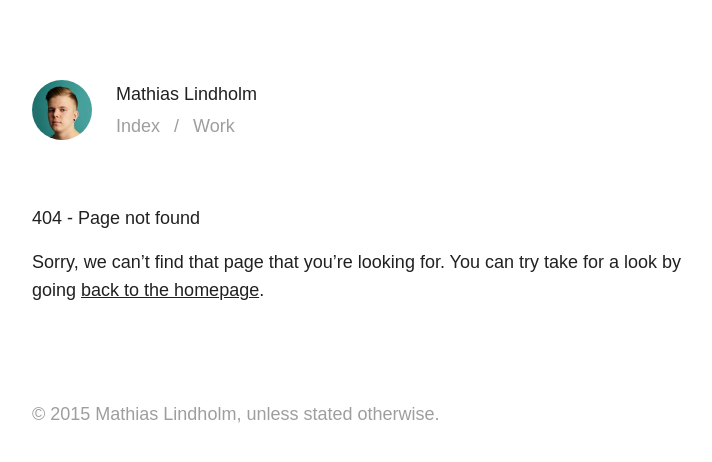
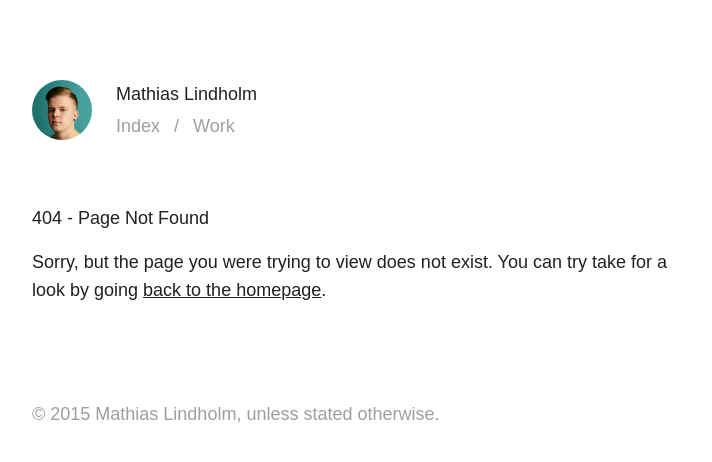
Before and after one commit to mlindholm/homepage, a Jekyll site: the page built from 404.md, in a window 1280 px wide. Shown: the top 462 px of the page, without its empty margins (108-820 px from the left). Built offline with Jekyll 4.4.1, drawn with Linux system fonts in a browser that asks for light colours; nearby versions of some CDN libraries; Markdown is read by kramdown in place of the engine named in the settings.

Commit message:
Update 404 page

```diff
--- a/404.md
+++ b/404.md
@@ -1,6 +1,6 @@
 ---
 layout: page
-title: 404 - Page not found
+title: 404 - Page Not Found
 ---
 
-Sorry, we can't find that page that you're looking for. You can try take for a look by going [back to the homepage]({{ site.baseurl }}/).
+Sorry, but the page you were trying to view does not exist. You can try take for a look by going [back to the homepage]({{ site.baseurl }}/).
```
